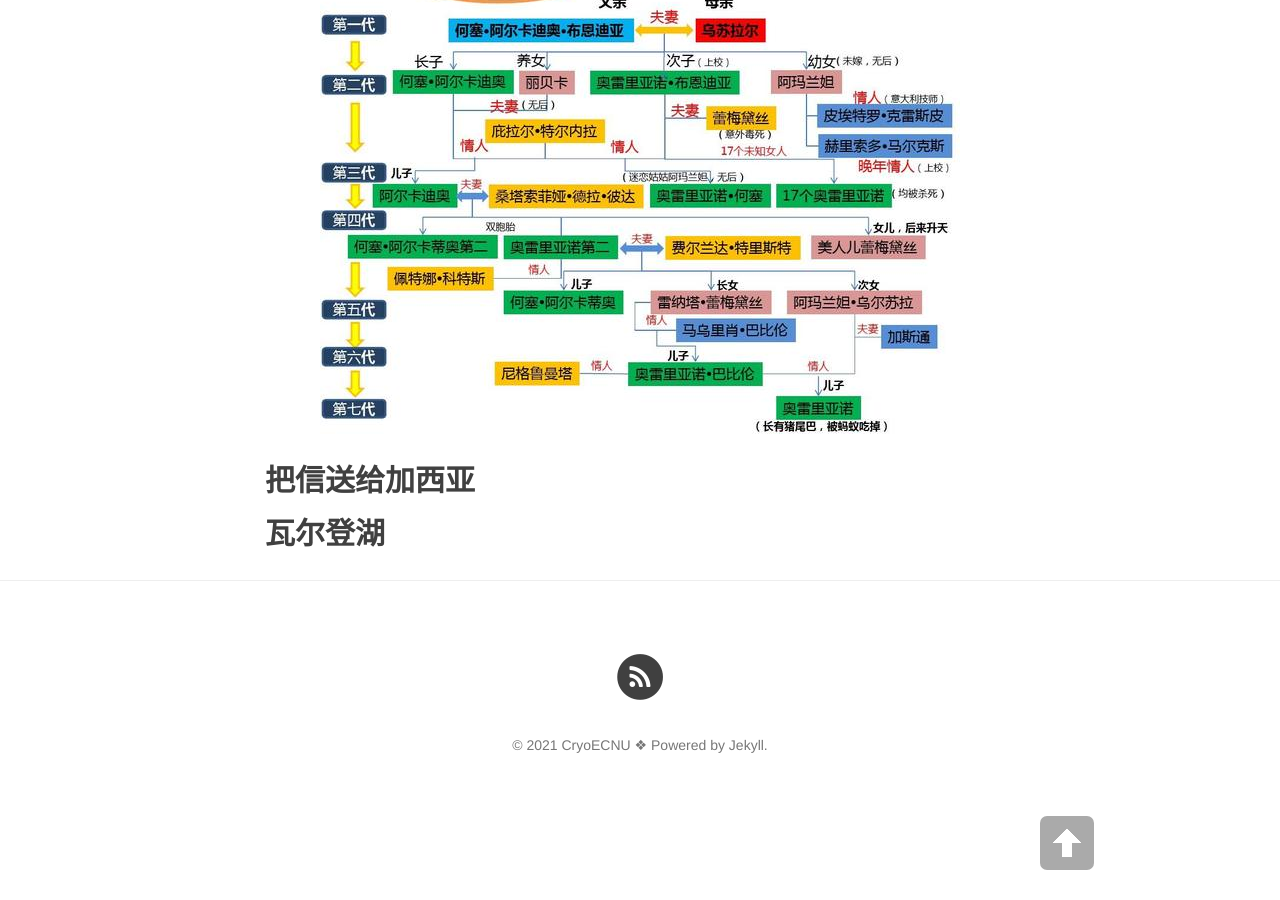
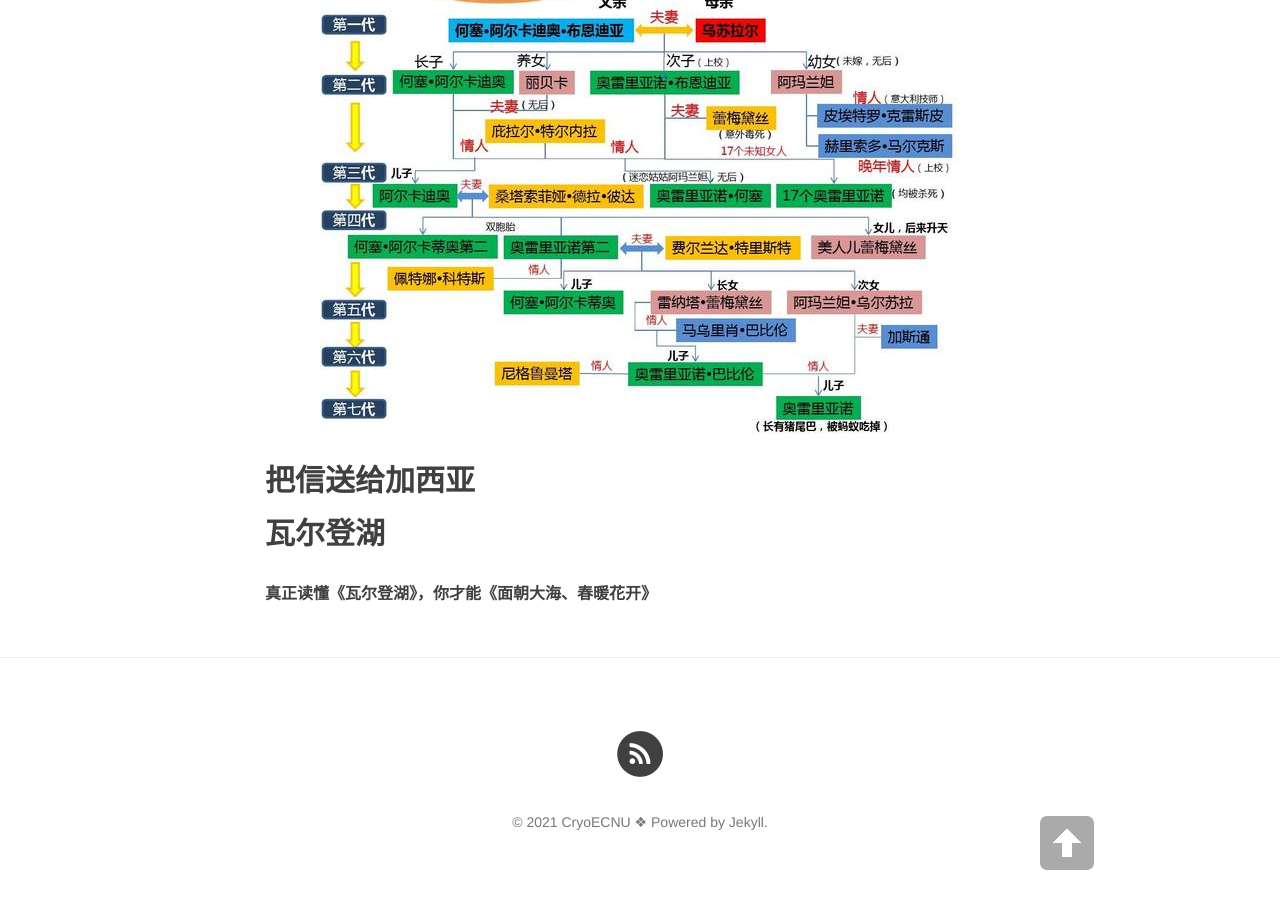
Before and after one commit to CryoECNU/cryoecnu.github.io, a Jekyll site: the page built from wreading.md, in a window 1280 px wide and 900 px high, scrolled down 1338 px. Built offline with Jekyll 4.4.1, drawn with Linux system fonts in a browser that asks for light colours; nearby versions of some CDN libraries.

Commit message:
Update wreading.md

```diff
--- a/wreading.md
+++ b/wreading.md
@@ -23,3 +23,5 @@ header-img: "img/top.png"
 ## 把信送给加西亚
 
 ## 瓦尔登湖
+
+**真正读懂《瓦尔登湖》，你才能《面朝大海、春暖花开》**
```
